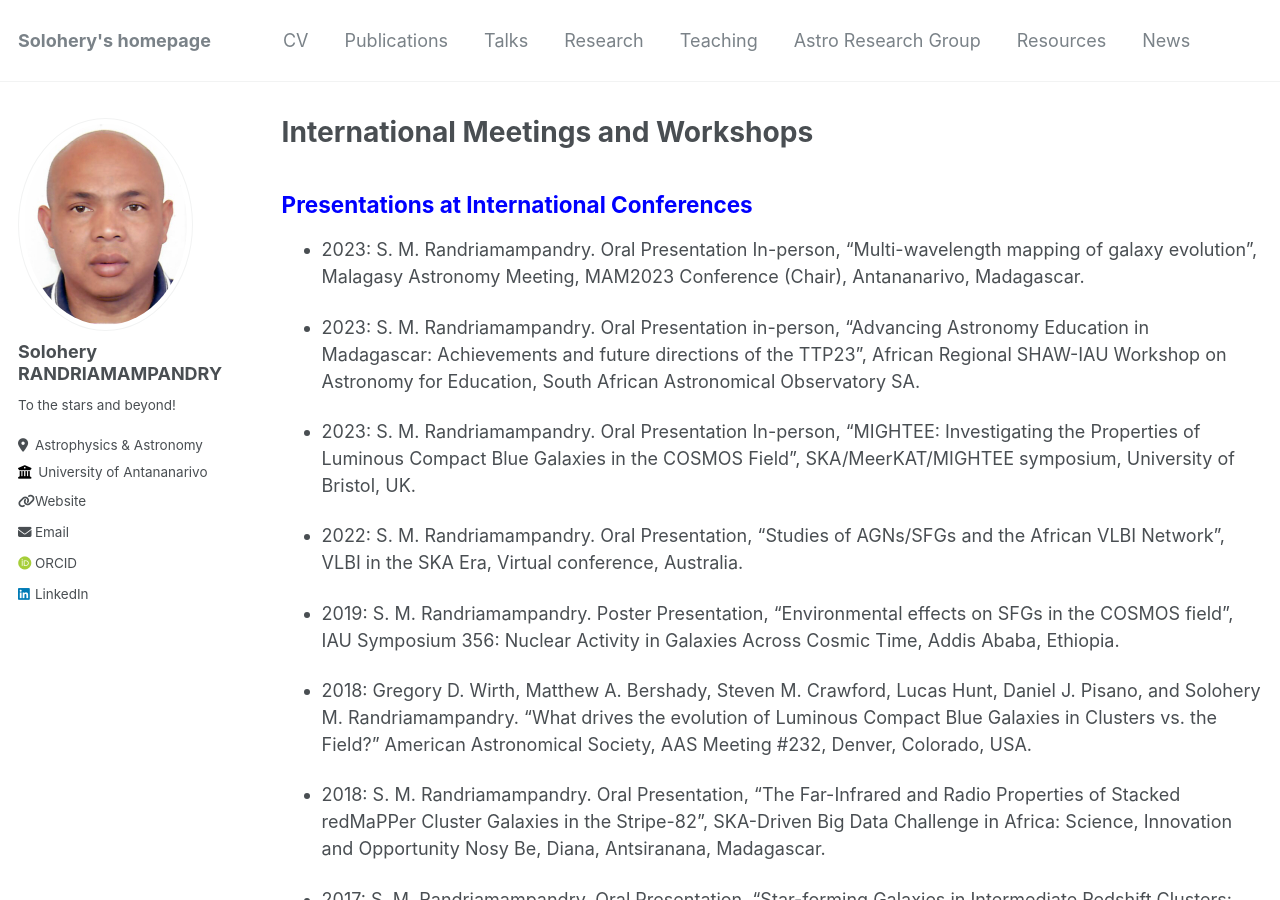
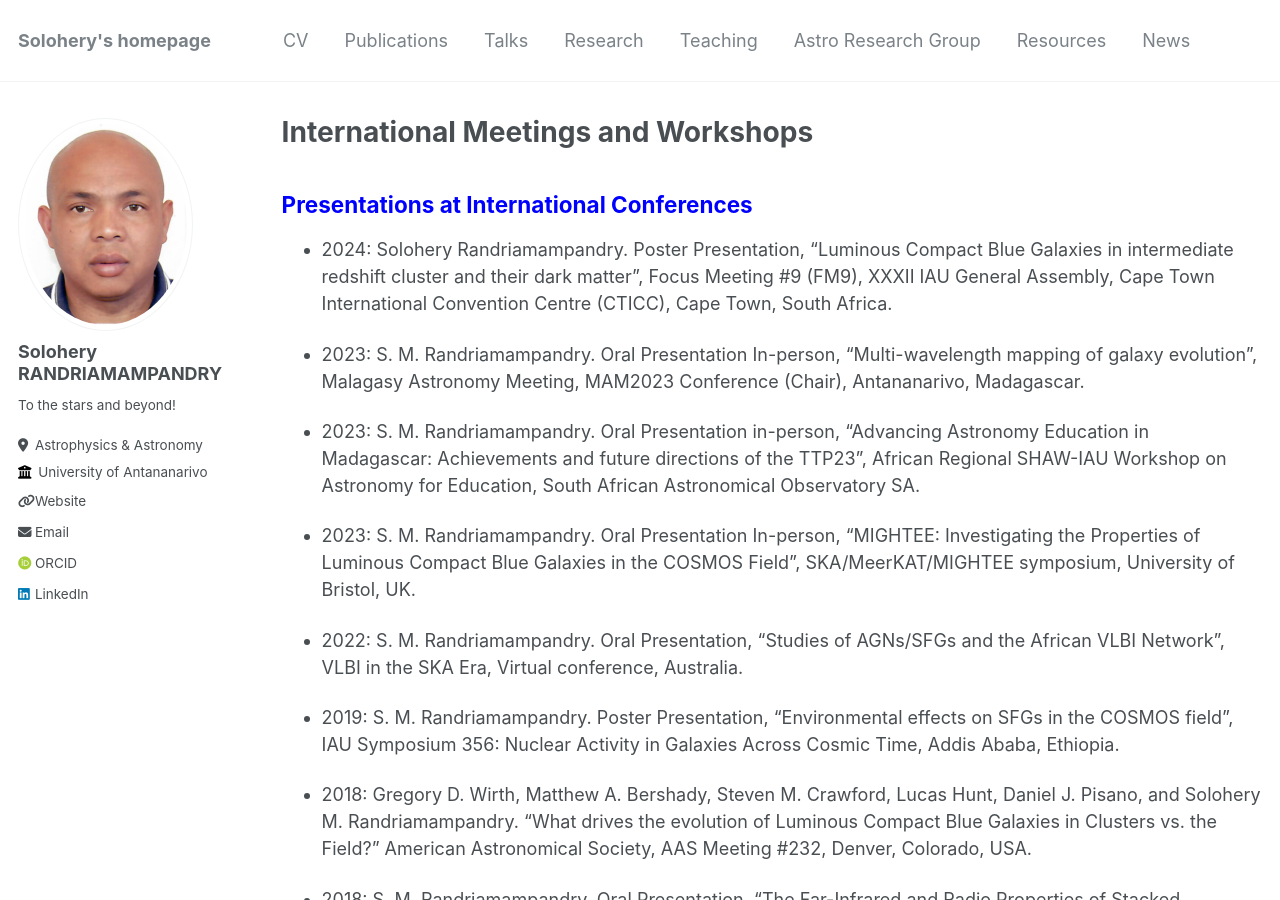
Before and after one commit to solohery-astro/solohery-astro.github.io, a Jekyll site: the page built from _pages/talks.md, in a window 1280 px wide and 900 px high. Built offline with Jekyll 4.4.1, drawn with Linux system fonts in a browser that asks for light colours; some web fonts are replaced.

Commit message:
Update talks.md

```diff
--- a/_pages/talks.md
+++ b/_pages/talks.md
@@ -6,6 +6,7 @@ author_profile: true
 ---
 
 ## <span style="color: blue;"> Presentations at International Conferences </span>
+* 2024: Solohery Randriamampandry. Poster Presentation, “Luminous Compact Blue Galaxies in intermediate redshift cluster and their dark matter”, Focus Meeting #9 (FM9), XXXII IAU General Assembly, Cape Town International Convention Centre (CTICC), Cape Town, South Africa.
 
 * 2023: S. M. Randriamampandry. Oral Presentation In-person, “Multi-wavelength mapping of galaxy evolution”, Malagasy Astronomy Meeting, MAM2023 Conference (Chair), Antananarivo, Madagascar.
 
```
